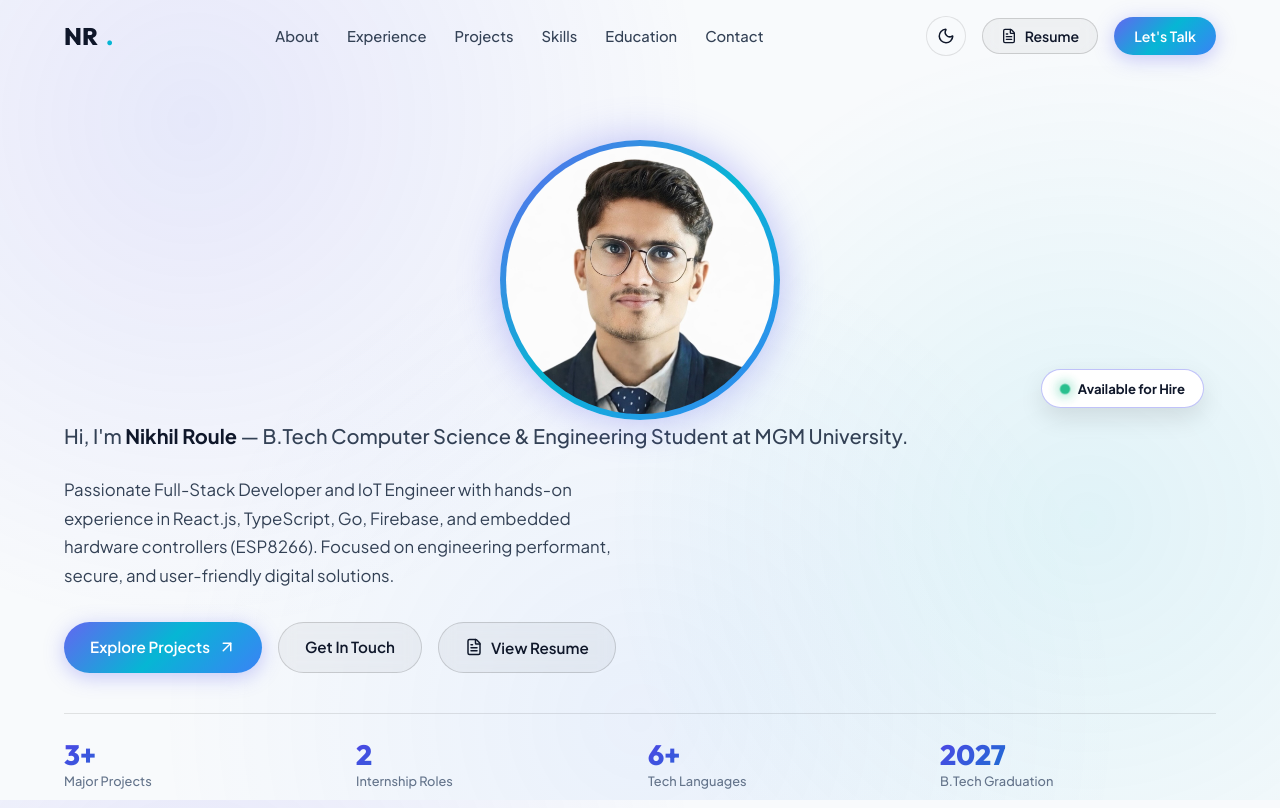
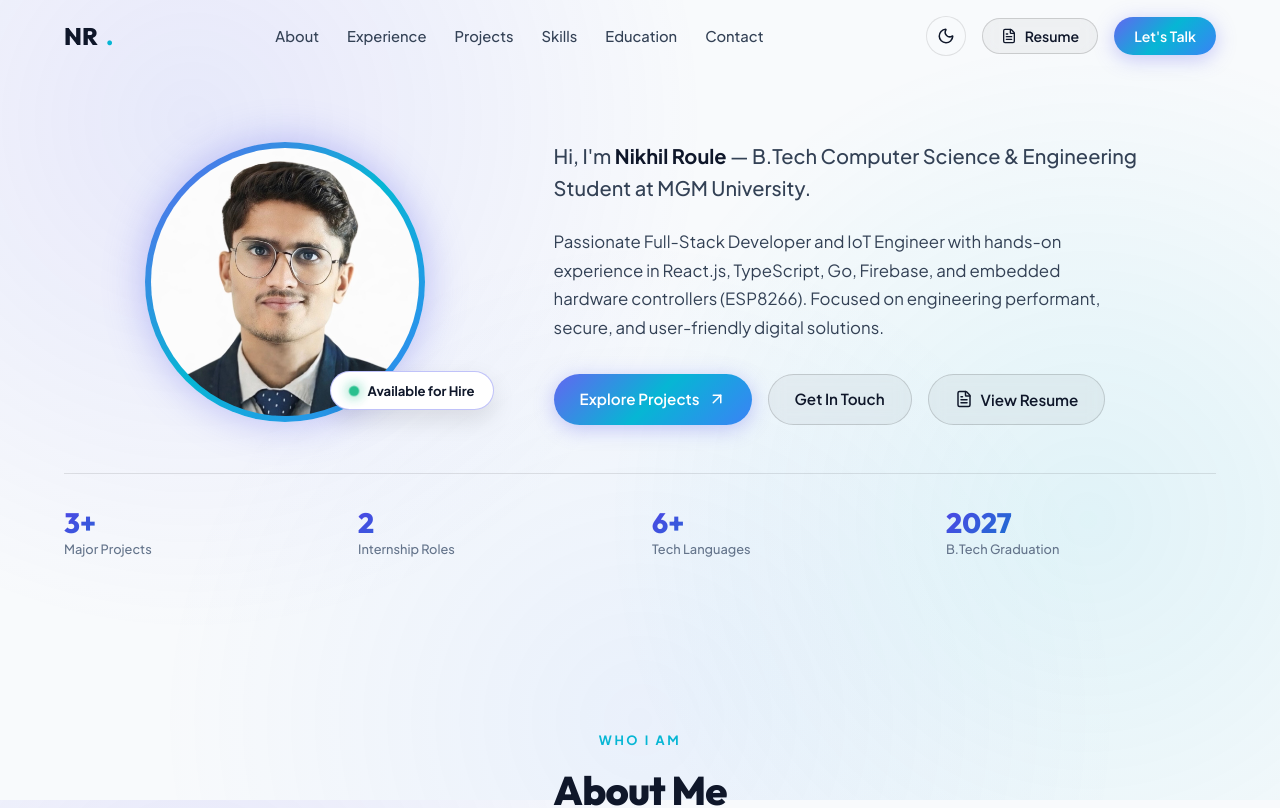
Before and after one commit to nikhilrofficial123/my-profile, a React (Vite) app: page / in a window 1280 px wide. Shown: the top 808 px of the page. Built offline with nearby package versions, Linux system fonts and the light colour scheme.

Commit message:
Auto update: 2026-09-26 08:49:51

```diff
--- a/src/App.css
+++ b/src/App.css
@@ -137,11 +137,13 @@
   position: relative;
 }
 
+.hero-main-row,
 .hero-grid {
   display: grid;
   grid-template-columns: 0.8fr 1.2fr;
   gap: 48px;
   align-items: center;
+  margin-bottom: 48px;
 }
 
 .hero-badge {
@@ -176,14 +178,13 @@
   display: flex;
   flex-wrap: wrap;
   gap: 16px;
-  margin-bottom: 40px;
 }
 
 .stats-grid {
   display: grid;
   grid-template-columns: repeat(4, 1fr);
-  gap: 16px;
-  padding-top: 24px;
+  gap: 24px;
+  padding-top: 32px;
   border-top: 1px solid var(--border-color);
 }
 
@@ -747,6 +748,7 @@
     padding: 110px 0 60px 0;
   }
 
+  .hero-main-row,
   .hero-grid {
     grid-template-columns: 1fr;
     text-align: center;
```
